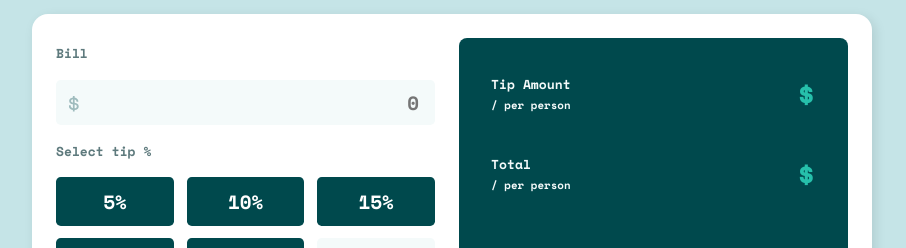
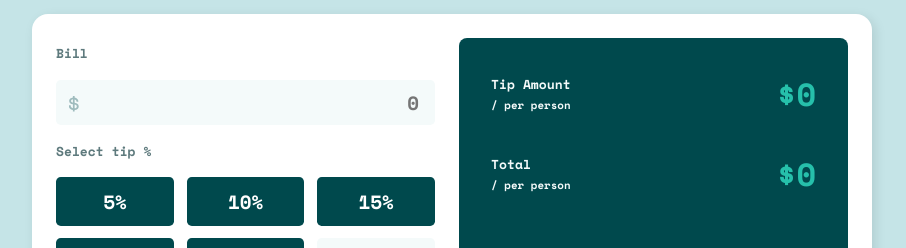
Before and after one commit to tabascum/tip-calculator-app, a Nuxt app: page / in a window 1280 px wide. Shown: the part 266-514 px from the top of the page, without its empty margins (188-1094 px from the left). Built offline with nearby package versions, Linux system fonts and the light colour scheme.

Commit message:
fix: math calculations

```diff
--- a/components/TipComponent.vue
+++ b/components/TipComponent.vue
@@ -26,9 +26,9 @@ import { useTipStore } from "~/stores/TipStore";
 const resultTipStore = useTipStore();
 
 const resetFields = () => {
-  resultTipStore.setBillTotal(null);
-  resultTipStore.setCustomTip(null);
-  resultTipStore.setNumberOfPeople(null);
+  resultTipStore.setBillTotal(0);
+  resultTipStore.setCustomTip(0);
+  resultTipStore.setNumberOfPeople(0);
 };
 </script>
 
--- a/stores/TipStore.js
+++ b/stores/TipStore.js
@@ -6,27 +6,34 @@ export const useTipStore = defineStore("tip", {
     billTotal: null,
     customTip: null,
     numberOfPeople: null,
-    tipAmountPerPerson: null,
-    totalPerPerson: null,
+    tipAmountPerPerson: 0,
+    totalPerPerson: 0,
   }),
   actions: {
     setBillTotal(value) {
-      this.billTotal = parseFloat(value);
+      this.billTotal = Number(value);
     },
     setCustomTip(value) {
-      this.customTip = parseFloat(value);
+      this.customTip = Number(value);
     },
     setNumberOfPeople(value) {
-      this.numberOfPeople = parseFloat(value);
+      this.numberOfPeople = Number(value);
     },
     calculateTip() {
-      const tipAmount =
-        this.customTip > 0
-          ? (this.billTotal * this.customTip) / 100
-          : this.billTotal * 0.1; // Use 10% como padrão
+      if (this.billTotal > 0 && this.numberOfPeople > 0) {
+        const tipAmount =
+          this.customTip > 0
+            ? (this.billTotal * this.customTip) / 100
+            : this.billTotal * 0.1;
 
-      this.tipAmountPerPerson = tipAmount / this.numberOfPeople;
-      this.totalPerPerson = (this.billTotal + tipAmount) / this.numberOfPeople;
+        this.tipAmountPerPerson = tipAmount / this.numberOfPeople;
+        this.totalPerPerson =
+          this.billTotal / this.numberOfPeople +
+          tipAmount / this.numberOfPeople;
+      } else {
+        this.tipAmountPerPerson = 0;
+        this.totalPerPerson = 0;
+      }
     },
   },
   getters: {
```
Also changed, not shown: 2 other files (tests, documents, lock files or other folders).
